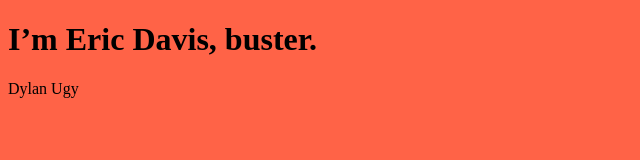
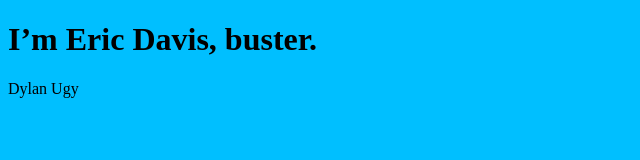
Before and after one commit to LazyGamer21/PortfolioWebsite, a plain HTML site: page index.html in a window 1280 px wide. Shown: the whole page, without its empty margins (0-640 px from the left). Drawn offline with Linux system fonts and the light colour scheme.

Commit message:
change color to \"DeepSkyBlue\"

```diff
--- a/style.css
+++ b/style.css
@@ -1,3 +1,3 @@
 body {
-  background-color: rgb(255, 99, 71);
+  background-color: #00BFFF;
 }
```
